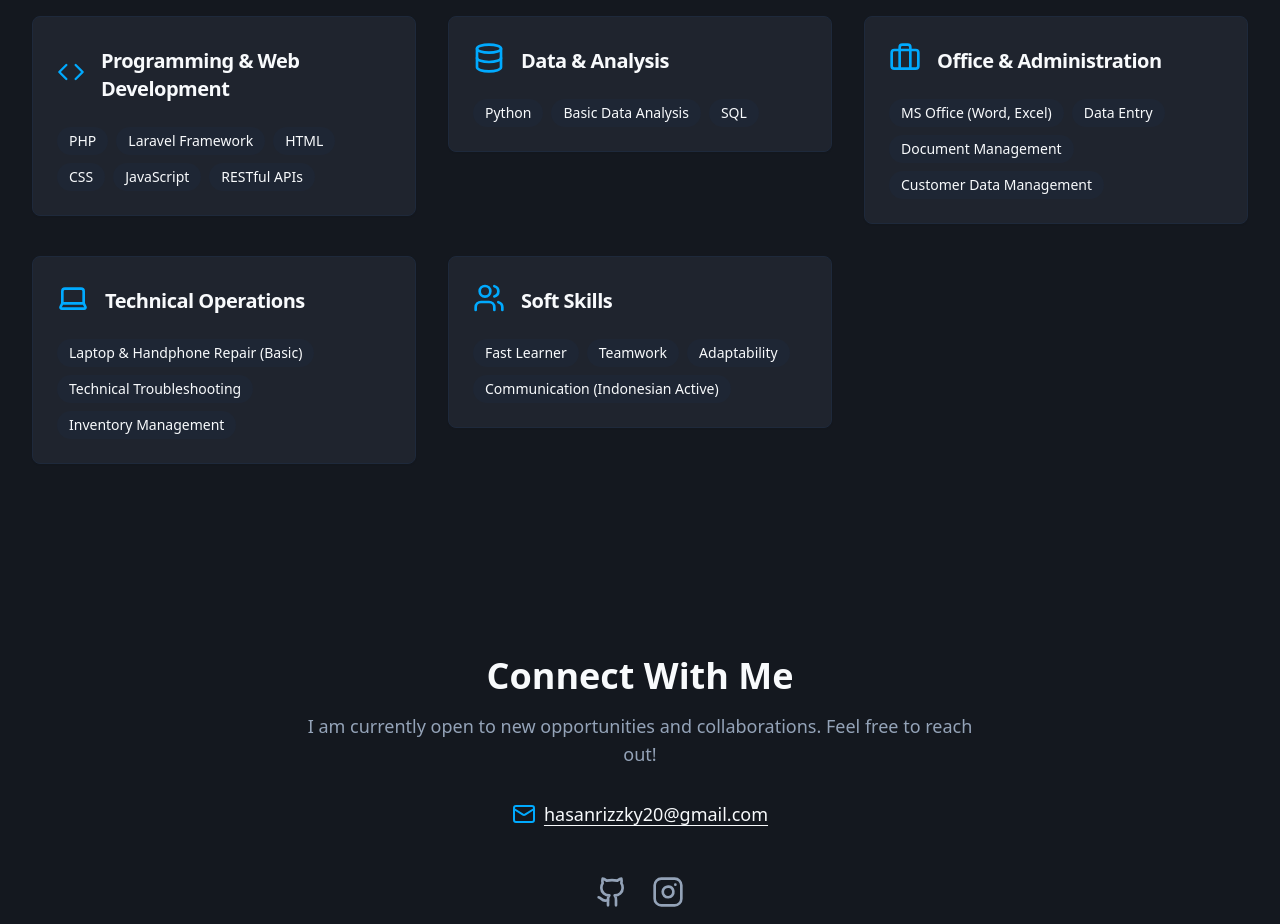
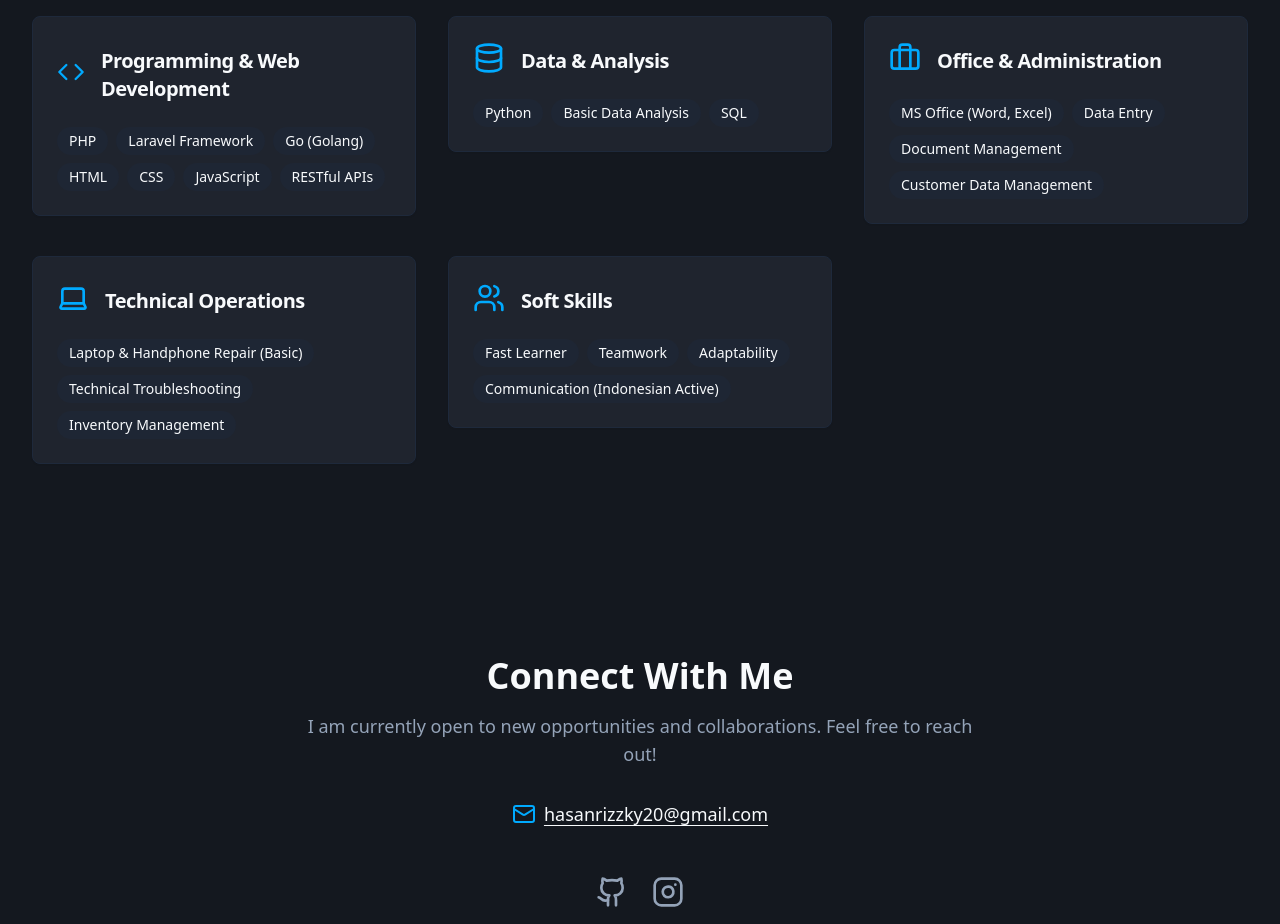
Before and after one commit to hsnrzky/hsnrzky.github.io, a React (Vite) app: page / in a window 1280 px wide. Shown: the part 2120-3044 px from the top of the page. Built offline with nearby package versions, Linux system fonts and the light colour scheme.

Commit message:
[dyad] Menambahkan Go (Golang) ke daftar keahlian - wrote 1 file(s)

```diff
--- a/src/components/SkillsSection.tsx
+++ b/src/components/SkillsSection.tsx
@@ -33,7 +33,7 @@ const SkillsSection = () => {
     {
       title: "Programming & Web Development",
       icon: Code,
-      skills: ["PHP", "Laravel Framework", "HTML", "CSS", "JavaScript", "RESTful APIs"],
+      skills: ["PHP", "Laravel Framework", "Go (Golang)", "HTML", "CSS", "JavaScript", "RESTful APIs"],
     },
     {
       title: "Data & Analysis",
```
